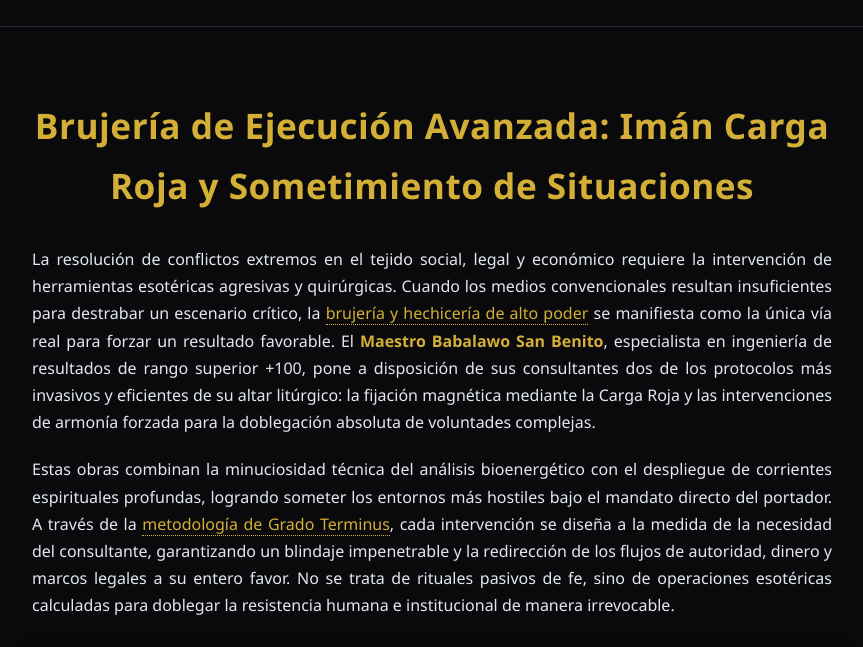
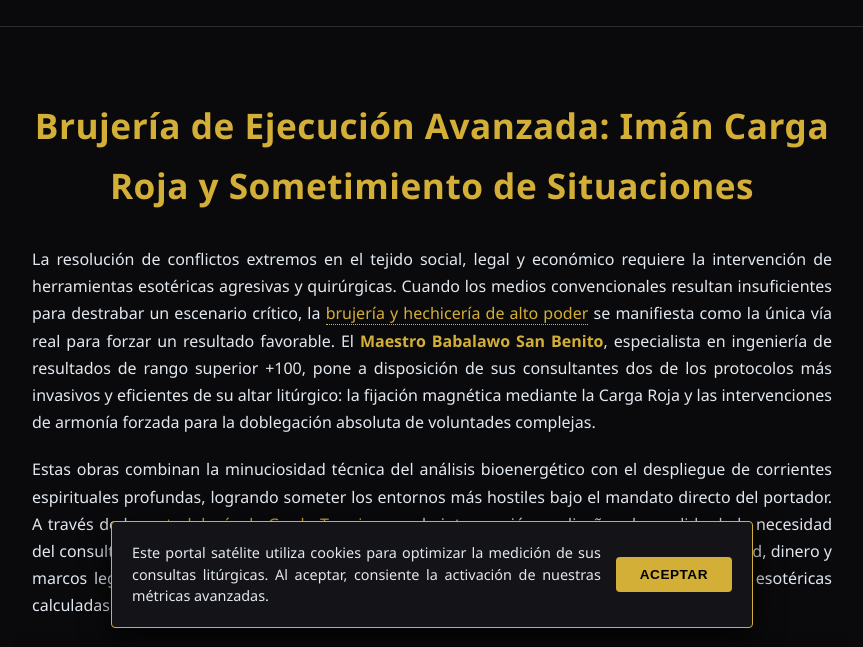
Before and after one commit to MaestroSanBenito/amuletosytalismanessanbenito, a plain HTML site: page iman-armonia.html in a window 1280 px wide. Shown: the part 152-799 px from the top of the page, without its empty margins (208-1071 px from the left). Drawn offline with Linux system fonts and the light colour scheme.

Commit message:
Update iman-armonia.html

```diff
--- a/iman-armonia.html
+++ b/iman-armonia.html
@@ -7,14 +7,114 @@
     <meta name="description" content="Descubre los servicios de alta hechicería de ejecución: Brujería Imán para atracción masiva y rituales de armonía para resolución de asuntos legales y de alta necesidad.">
     <link rel="canonical" href="https://snbenito.babalawosnbenito.com/iman-armonia.html">
 
-    <!-- Google Analytics Nativo -->
-    <script async src="https://www.googletagmanager.com/gtag/js?id=G-TB1LVXG33E"></script>
-    <script>
-      window.dataLayer = window.dataLayer || [];
-      function gtag(){dataLayer.push(arguments);}
-      gtag('js', new Date());
-      gtag('config', 'G-TB1LVXG33E');
-    </script>
+    <!-- BANNER DE COOKIES Y ANALYTICS DE ALTA JERARQUÍA -->
+<style>
+    /* Estilos del Banner Flotante (100% esbelto y estético) */
+    #cookie-banner {
+        position: fixed;
+        bottom: 20px;
+        left: 50%;
+        transform: translateX(-50%);
+        width: 90%;
+        max-width: 600px;
+        background-color: #141418;
+        border: 1px solid #d4af37;
+        color: #e2e8f0;
+        padding: 20px;
+        border-radius: 4px;
+        box-shadow: 0 10px 30px rgba(0, 0, 0, 0.8);
+        z-index: 999999;
+        display: none; /* Se activa por JavaScript si no hay consentimiento */
+        font-family: 'Segoe UI', Tahoma, Geneva, Verdana, sans-serif;
+        font-size: 0.9rem;
+    }
+    .cookie-container {
+        display: flex;
+        flex-direction: column;
+        align-items: center;
+        gap: 15px;
+        text-align: center;
+    }
+    @media (min-width: 600px) {
+        .cookie-container {
+            flex-direction: row;
+            text-align: left;
+            justify-content: space-between;
+        }
+    }
+    .cookie-text p {
+        margin: 0;
+        line-height: 1.5;
+    }
+    .cookie-text a {
+        color: #d4af37;
+        text-decoration: none;
+        border-bottom: 1px dotted #d4af37;
+    }
+    .cookie-btn {
+        background-color: #d4af37;
+        color: #000;
+        border: none;
+        padding: 10px 24px;
+        font-weight: bold;
+        border-radius: 4px;
+        cursor: pointer;
+        white-space: nowrap;
+        transition: background 0.3s ease;
+        text-transform: uppercase;
+        letter-spacing: 0.5px;
+        font-size: 0.85rem;
+    }
+    .cookie-btn:hover {
+        background-color: #bfa030;
+    }
+</style>
+
+<!-- Interfaz Visual del Banner -->
+<div id="cookie-banner">
+    <div class="cookie-container">
+        <div class="cookie-text">
+            <p>Este portal satélite utiliza cookies para optimizar la medición de sus consultas litúrgicas. Al aceptar, consiente la activación de nuestras métricas avanzadas.</p>
+        </div>
+        <button class="cookie-btn" onclick="acceptCookies()">Aceptar</button>
+    </div>
+</div>
+
+<!-- Lógica Avanzada de Inicialización y Consentimiento -->
+<script>
+    // ID exacto de tu Google Analytics
+    const GA_MEASUREMENT_ID = 'G-TB1LVXG33E';
+
+    // Función para cargar dinámicamente el script de Google
+    function loadGA() {
+        const script = document.createElement('script');
+        script.async = true;
+        script.src = `https://www.googletagmanager.com/gtag/js?id=${GA_MEASUREMENT_ID}`;
+        document.head.appendChild(script);
+
+        window.dataLayer = window.dataLayer || [];
+        function gtag(){dataLayer.push(arguments);}
+        window.gtag = gtag;
+        gtag('js', new Date());
+        gtag('config', GA_MEASUREMENT_ID);
+    }
+
+    // Comprobación de estado al cargar la página
+    document.addEventListener("DOMContentLoaded", function() {
+        if (localStorage.getItem("cookie_consent_snbenito") === "granted") {
+            loadGA(); // Si ya aceptó antes, arranca Analytics directo
+        } else {
+            document.getElementById("cookie-banner").style.display = "block"; // Muestra el banner
+        }
+    });
+
+    // Acción al dar clic en el botón "Aceptar"
+    function acceptCookies() {
+        localStorage.setItem("cookie_consent_snbenito", "granted"); // Guarda la decisión
+        document.getElementById("cookie-banner").style.display = "none"; // Esconde el banner
+        loadGA(); // Ejecuta las métricas de inmediato
+    }
+</script>
 
     <!-- Estilos de Alta Velocidad (100/100 Lighthouse) -->
     <style>
```
